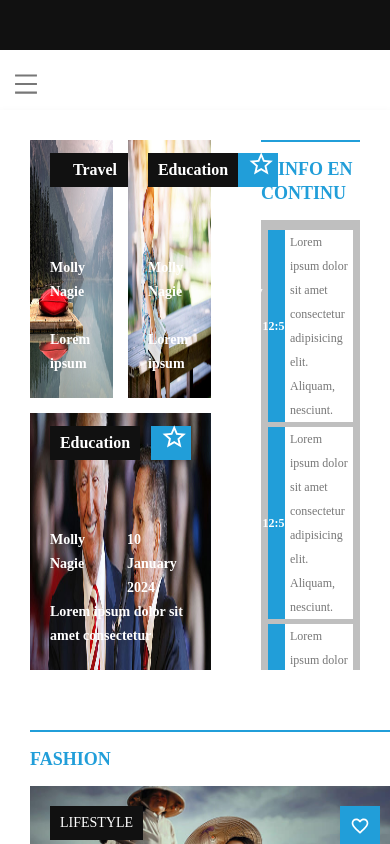
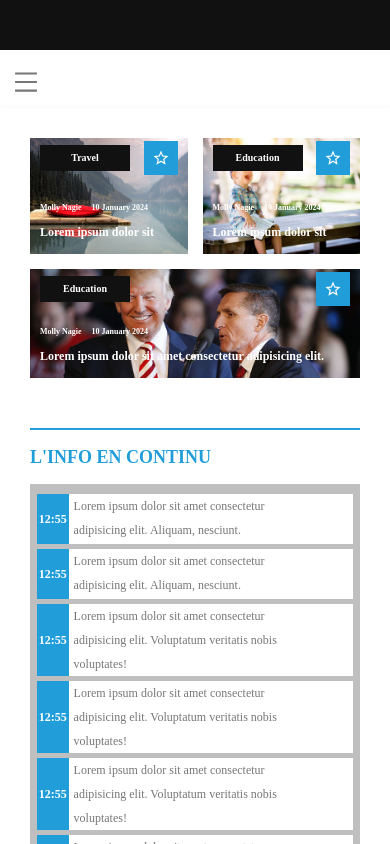
Before and after one commit to azizsayela/Asel.Media, a React (Create React App) app: page / in a window 390 px wide. Shown: the top 844 px of the page. Built offline with nearby package versions, Linux system fonts and the light colour scheme; no server answers.

Commit message:
adjustet main content component responsivness

```diff
--- a/src/App.js
+++ b/src/App.js
@@ -31,7 +31,7 @@ function App() {
     <Router>
       <div className="homeWrapper">
         <NavbarTop />
-        <AdvertTop />
+        {!isMobile ? <AdvertTop /> : null}
         {isMobile ? <MobileNav /> : <NavBottom />}
         {/* <HotLinx /> */}
         <Routes>
--- a/src/components/mainContent/mainContent.jsx
+++ b/src/components/mainContent/mainContent.jsx
@@ -13,8 +13,16 @@ const PostHeader = ({ postType, icon }) => {
   return (
     <div className="postHeader">
       <h1 className="postType">{postType}</h1>
-      <div className="iconWrapper">
-        <MdStarBorder className="icon"></MdStarBorder>
+      <div
+        className="iconWrapper"
+        style={{
+          display: "flex",
+          alignItems: "center",
+          justifyContent: "center",
+          flexDirection: "column",
+        }}>
+        <MdStarBorder
+          style={{ color: "white", fontSize: "18px" }}></MdStarBorder>
       </div>
     </div>
   );
@@ -39,12 +47,6 @@ const PostInfos = ({ Author, date, intro }) => {
 export const MainContent = () => {
   return (
     <div className="mainContent">
-      {/* <div className="left">
-        <PostHeader postType="Politics"></PostHeader>
-        <img src={"assets/usUkraine.jpg"} alt=""></img>
-        <PostInfos></PostInfos>
-      </div> */}
-
       <div className="left">
         <div className="topLeft">
           <div className="topLeftItem">
--- a/src/components/mainContent/mainContent.scss
+++ b/src/components/mainContent/mainContent.scss
@@ -4,60 +4,69 @@
   flex-direction: row;
   gap: 50px;
   min-height: 400px;
-
+  @media (max-width: 768px) {
+    flex-direction: column;
+  }
   .right {
     width: 30%;
-    .icon{
+    @media (max-width: 768px) {
+      width: 100%;
+    }
+    .icon {
       display: none;
     }
-    .postsWrapper{
-      background-color: rgba(0,0,0,0.25);
+    .postsWrapper {
+      background-color: rgba(0, 0, 0, 0.25);
       max-height: 450px;
       overflow-y: scroll;
       padding: 5px;
-
-      .postListItem{
+      .postListItem {
         display: flex;
         flex-direction: row;
         margin: 5px 2px;
         background-color: white;
-        box-shadow: inset 0 1px rgba(255,255,255,0.3);
+        box-shadow: inset 0 1px rgba(255, 255, 255, 0.3);
         min-height: 50px;
         cursor: pointer;
-        .left{
+        .left {
           width: 20%;
+          @media (max-width: 768px) {
+            width: 10%;
+          }
           align-items: center;
           justify-content: center;
           margin-right: 5px;
           background-color: #219ed9;
-          h3{
+          h3 {
             color: white;
             font-size: 12px;
             font-weight: 600;
           }
         }
-        .right{
+        .right {
           width: 75%;
           color: #777;
           font-size: 12px;
           font-weight: 500;
           text-align: left;
           transition: 0.5s;
-          &:hover{
+          &:hover {
             color: #219ed9;
           }
         }
       }
     }
     .postsWrapper::-webkit-scrollbar {
-      display: none; /* Hide scrollbar for .postsWrapper */
+      display: none;
+    }
   }
-  }
-
   .left {
     display: flex;
     flex-direction: column;
     width: 70%;
+    @media (max-width: 768px) {
+      width: 100%;
+    }
   }
   .topLeft {
     display: flex;
@@ -86,6 +95,10 @@
     }
   }
   .postHeader {
+    @media (max-width: 768px) {
+      height: 40px;
+      padding: 0 10px;
+    }
     position: absolute;
     width: 100%;
     height: 60px;
@@ -99,21 +112,28 @@
     min-width: 90px;
     padding-top: 5px;
     padding-bottom: 5px;
+    font-size: 16px;
     background-color: #111111;
     font-weight: bold;
     color: white;
     font-size: 16px;
+    @media (max-width: 768px) {
+      font-size: 12px;
+      padding-top: 2px;
+      padding-bottom: 2px;
+    }
+    @media (max-width: 468px) {
+      font-size: 10px;
+      padding-top: 1px;
+      padding-bottom: 1px;
+    }
     text-align: center;
   }
   .iconWrapper {
-    width: 40px;
+    width: 34px;
     height: 34px;
     background-color: #219ed9;
-    display: flex;
-    justify-content: center;
-    align-items: center;
     .icon {
-      font-size: 24px;
       color: white;
       cursor: pointer;
     }
@@ -125,23 +145,41 @@
     flex-direction: column;
     position: absolute;
     bottom: 20px;
+
+    @media (max-width: 768px) {
+      bottom: 4px;
+      padding: 0 10px;
+    }
     .author_date {
       display: flex;
       flex-direction: row;
       width: 100%;
       gap: 30px;
+      @media (max-width: 768px) {
+        gap: 10px;
+      }
       h2 {
         color: white;
         font-size: 14px;
+        @media (max-width: 768px) {
+          font-size: 8px;
+
+          justify-content: end;
+        }
         font-weight: bold;
       }
     }
-
     .postIntro {
       font-size: 14px;
+      @media (max-width: 768px) {
+        font-size: 12px;
+      }
       color: white;
       font-weight: bold;
       height: 50px;
+      @media (max-width: 768px) {
+        height: 30px;
+      }
       overflow-y: hidden;
     }
   }
--- a/src/components/mobileNav/mobileNav.scss
+++ b/src/components/mobileNav/mobileNav.scss
@@ -4,6 +4,7 @@
   padding-bottom: 12px;
   margin-left: 0.4rem;
   align-self: center;
+  margin-top: 18px;
 }
 .closeIcon {
   position: absolute;
```
